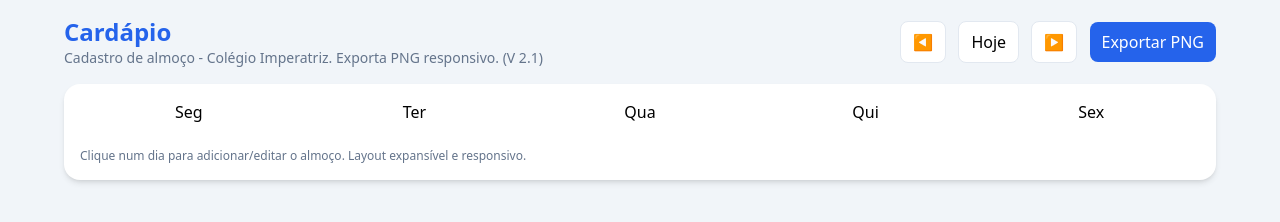
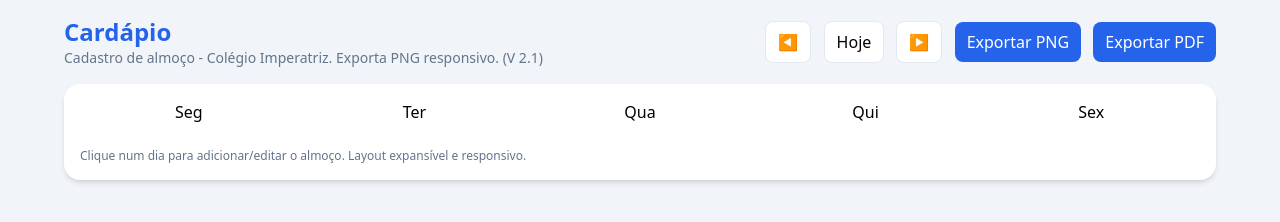
Before and after one commit to colegioimperatriz/Cardapio_Digital, a plain HTML site: page index.html in a window 1280 px wide. Drawn offline with nearby package versions, Linux system fonts and the light colour scheme; no server answers.

Commit message:
Update index.html

```diff
--- a/index.html
+++ b/index.html
@@ -7,6 +7,8 @@
   <script src="https://cdn.tailwindcss.com"></script>
   <script src="https://cdn.jsdelivr.net/npm/html2canvas@1.4.1/dist/html2canvas.min.js"></script>
   <script src="https://unpkg.com/@supabase/supabase-js"></script>
+  <script src="https://cdnjs.cloudflare.com/ajax/libs/jspdf/2.5.1/jspdf.umd.min.js"></script>
+
 </head>
 <body class="bg-slate-100 p-4">
 
@@ -21,6 +23,8 @@
         <button onclick="goToday()" class="btn">Hoje</button>
         <button onclick="changeMonth(1)" class="btn">▶</button>
         <button id="exportBtn" onclick="generateImage()" class="btn-primary">Exportar PNG</button>
+		<button id="exportPdfBtn" onclick="generatePDF()" class="btn-primary bg-red-600">Exportar PDF</button>
+
       </div>
     </header>
 
@@ -365,6 +369,122 @@
       exportBtn.textContent = originalText;
     }
   }
+async function generatePDF() {
+  const { jsPDF } = window.jspdf;
+  const pdfBtn = document.getElementById("exportPdfBtn");
+  if (pdfBtn.disabled) return;
+  pdfBtn.disabled = true;
+  const originalText = pdfBtn.textContent;
+  pdfBtn.textContent = "Gerando...";
+
+  try {
+    const calendar = document.getElementById("calendar");
+    const rect = calendar.getBoundingClientRect();
+    const calWidth = Math.ceil(rect.width);
+
+    const clone = calendar.cloneNode(true);
+    clone.classList.remove("shadow-md");
+    const footer = clone.querySelector("footer");
+    if (footer) footer.remove();
+
+    clone.querySelectorAll("button").forEach(el => el.remove());
+    clone.querySelectorAll(".text-right").forEach(el => el.remove());
+    clone.querySelectorAll(".hover\\:shadow-lg").forEach(n => n.classList.remove("hover:shadow-lg"));
+
+    clone.style.boxShadow = "none";
+    clone.style.background = "transparent";
+    clone.style.width = calWidth + "px";
+    clone.style.boxSizing = "border-box";
+
+    const wrapper = document.createElement("div");
+    wrapper.style.position = "absolute";
+    wrapper.style.left = "-9999px";
+    wrapper.style.top = "0";
+    wrapper.style.padding = "40px";
+    wrapper.style.boxSizing = "border-box";
+    wrapper.style.background = "white";
+    wrapper.style.border = "4px solid #2563eb";
+    wrapper.style.borderRadius = "20px";
+    wrapper.style.overflow = "visible";
+    wrapper.style.fontFamily = "Arial, sans-serif";
+
+    const headerRow = document.createElement("div");
+    headerRow.style.display = "flex";
+    headerRow.style.alignItems = "center";
+    headerRow.style.justifyContent = "flex-start";
+    headerRow.style.gap = "20px";
+    headerRow.style.marginBottom = "25px";
+
+    const logo = document.createElement("img");
+    logo.src = "https://i.ibb.co/KxSrH0Nj/logo.png";
+    logo.alt = "Logo";
+    logo.crossOrigin = "anonymous";
+    logo.style.maxHeight = "70px";
+    logo.style.width = "auto";
+    logo.style.display = "block";
+
+    await new Promise((resolve) => {
+      logo.onload = resolve;
+      logo.onerror = resolve;
+    });
+
+    headerRow.appendChild(logo);
+
+    const titleBlock = document.createElement("div");
+    titleBlock.style.flex = "1";
+
+    const title = document.createElement("h2");
+    const monthName = viewDate.toLocaleString("pt-BR", { month: "long" });
+    const year = viewDate.getFullYear();
+    title.textContent = `Cardápio do Restaurante — ${monthName.charAt(0).toUpperCase() + monthName.slice(1)}/${year}`;
+    title.style.color = "#2563eb";
+    title.style.fontSize = "24px";
+    title.style.fontWeight = "700";
+    title.style.marginBottom = "6px";
+
+    const iconsRow = document.createElement("div");
+    iconsRow.innerHTML = "🍽️ 🥗 🍖 🍊 🍮";
+    iconsRow.style.fontSize = "22px";
+
+    titleBlock.appendChild(title);
+    titleBlock.appendChild(iconsRow);
+    headerRow.appendChild(titleBlock);
+
+    wrapper.appendChild(headerRow);
+    wrapper.appendChild(clone);
+    document.body.appendChild(wrapper);
+
+    const canvas = await html2canvas(wrapper, {
+      scale: 2,
+      backgroundColor: "#ffffff",
+      useCORS: true
+    });
+
+    const imgData = canvas.toDataURL("image/png");
+
+    // cria PDF em paisagem (A4)
+    const pdf = new jsPDF("landscape", "mm", "a4");
+
+    const pageWidth = pdf.internal.pageSize.getWidth();
+    const pageHeight = pdf.internal.pageSize.getHeight();
+
+    const imgWidth = pageWidth;
+    const imgHeight = (canvas.height * imgWidth) / canvas.width;
+
+    const y = (pageHeight - imgHeight) / 2; // centraliza verticalmente
+    pdf.addImage(imgData, "PNG", 0, y, imgWidth, imgHeight);
+
+    pdf.save(`cardapio-${year}-${String(viewDate.getMonth() + 1).padStart(2, "0")}.pdf`);
+
+    wrapper.remove();
+  } catch (err) {
+    console.error("[exportPDF] erro ao gerar PDF:", err);
+    alert("Erro ao gerar PDF. Veja o console para detalhes.");
+  } finally {
+    pdfBtn.disabled = false;
+    pdfBtn.textContent = originalText;
+  }
+}
 
   // ====== inicializa ======
   loadData();
```
